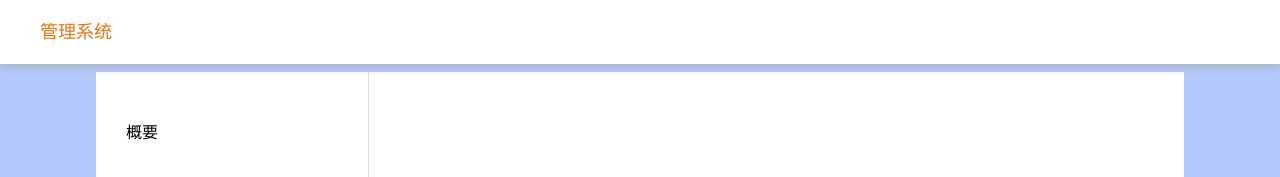
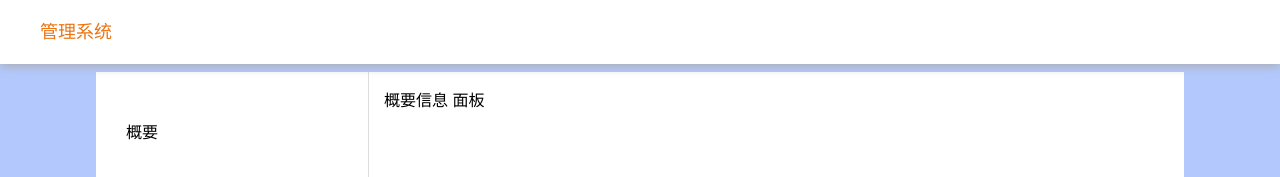
Before and after one commit to Lyuing/react_demo_pc, a React (Create React App) app: page /view/info in a window 1280 px wide. Shown: the top 177 px of the page. Built offline with nearby package versions, Linux system fonts and the light colour scheme.

Commit message:
路由封装

```diff
--- a/src/App.js
+++ b/src/App.js
@@ -1,5 +1,6 @@
 import React from 'react';
 import routeList from './router';
+import { withRouter} from 'react-router-dom'
 
 import RouterView from './router/RouterView'
 
@@ -11,4 +12,4 @@ function App() {
   );
 }
 
-export default App;
+export default withRouter(App);
--- a/src/router/index.js
+++ b/src/router/index.js
@@ -1,6 +1,20 @@
 import Auth from '../view/auth/Auth'
 import View from '../view'
+import Info from '../view/info'
+import Product from '../view/product'
 
+const viewRouteList = [
+  {
+    path: '/view/info',
+    component: Info,
+    exact: true,
+  },
+  {
+    path: '/view/product',
+    component: Product,
+    exact: true,
+  },
+]
 const routeList = [
   {
     path: '/',
@@ -10,8 +24,8 @@ const routeList = [
   {
     path: '/view',
     component: View,
-    children: [],
+    children: viewRouteList
   },
 ]
-
+export { viewRouteList}
 export default routeList;
--- a/src/view/index.jsx
+++ b/src/view/index.jsx
@@ -12,7 +12,7 @@ export class View extends Component {
         <Head></Head>
         <div className={style.layout}>
           <Menu/>
-          <Block routes={this.props.routes}/>
+          <Block/>
         </div>
       </div>
     )
--- /dev/null
+++ b/src/view/info/index.jsx
@@ -0,0 +1,11 @@
+import React, { Component } from 'react'
+
+export default class Info extends Component {
+  render() {
+    return (
+      <div>
+        概要信息 面板
+      </div>
+    )
+  }
+}
--- /dev/null
+++ b/src/view/product/index.jsx
@@ -0,0 +1,11 @@
+import React, { Component } from 'react'
+
+export default class Product extends Component {
+  render() {
+    return (
+      <div>
+        产品列表
+      </div>
+    )
+  }
+}
```
Also changed, not shown: src/components/block/Block.jsx (+6 -1 lines).
